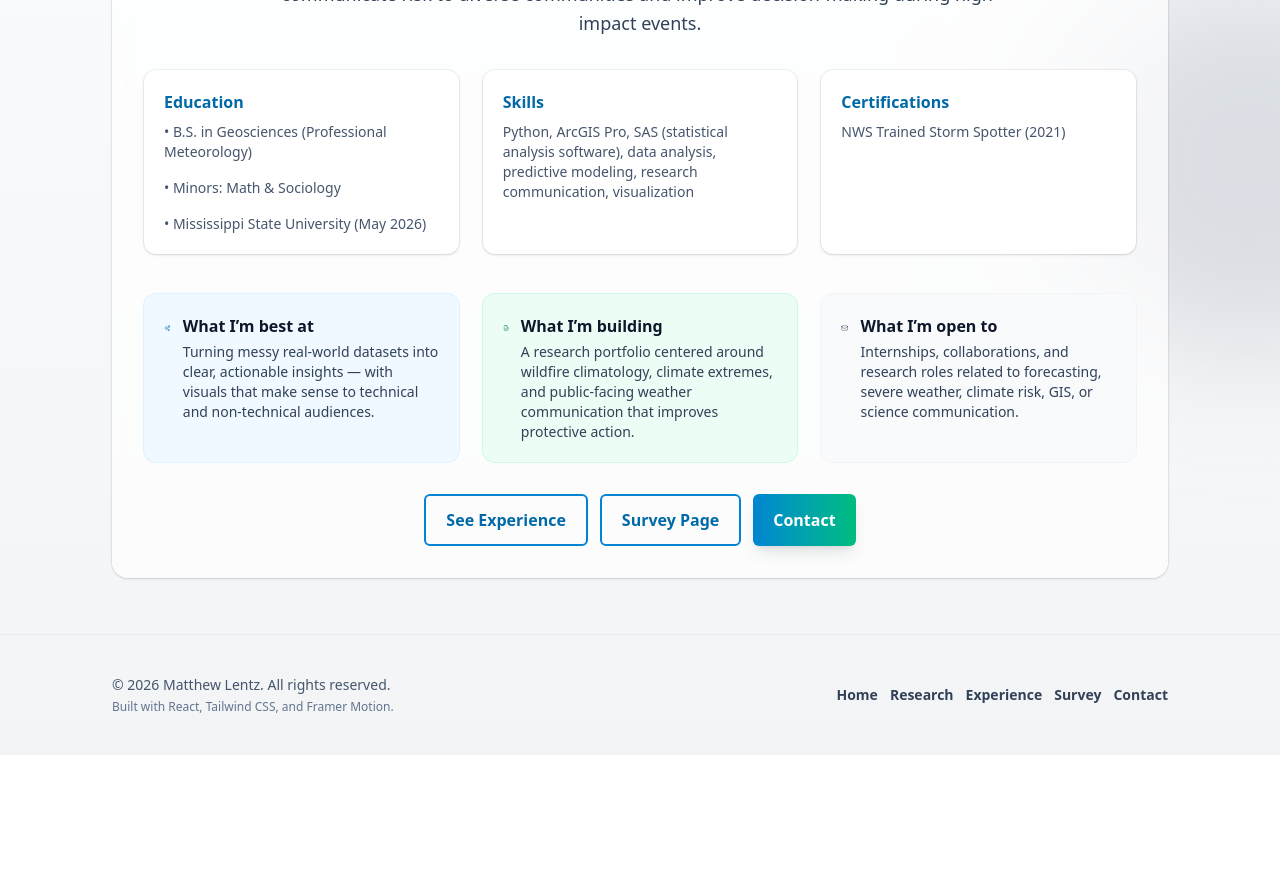
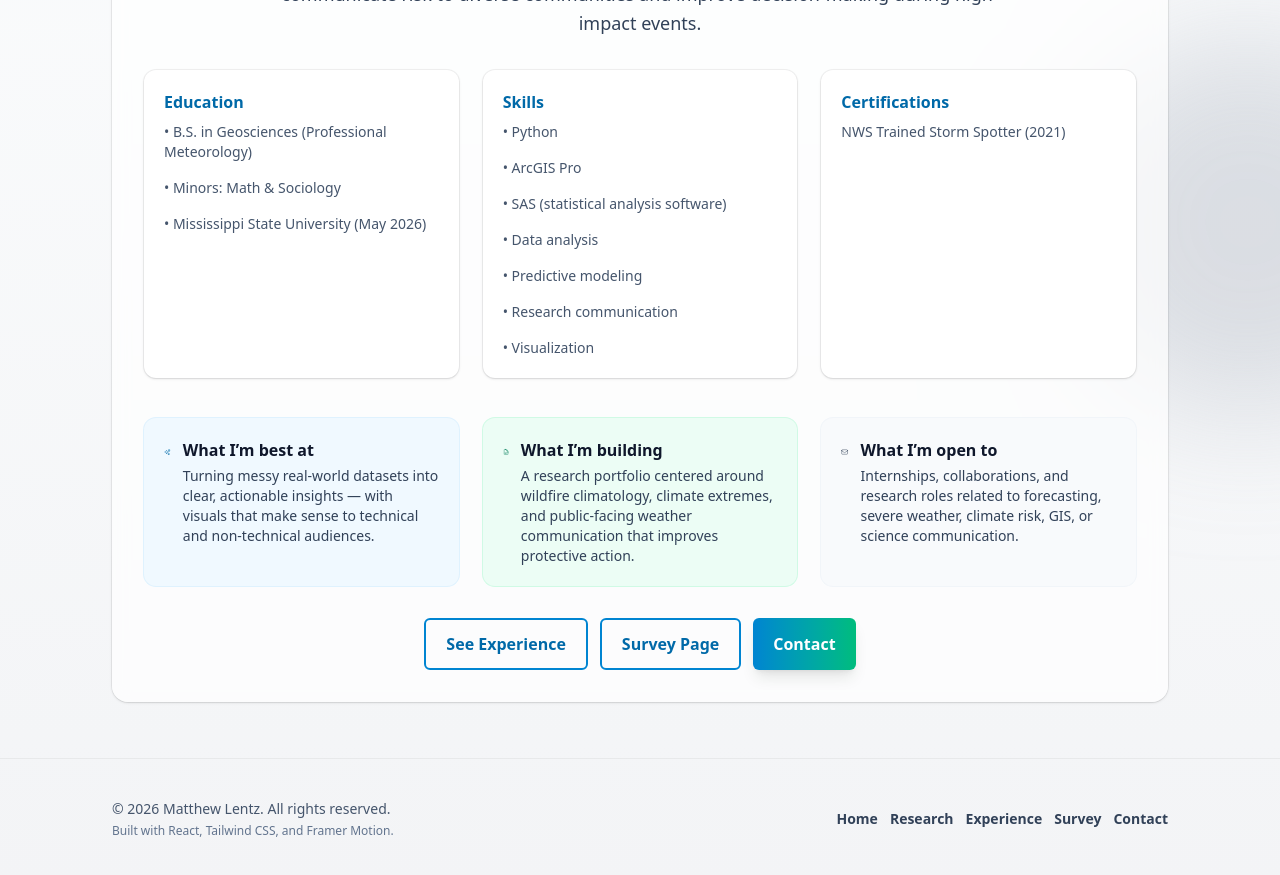
Before and after one commit to Mattisback04/MattTheMet, a React (Vite) app: page / in a window 1280 px wide. Shown: the part 820-1695 px from the top of the page. Before the commit the page ends 1575 px from the top, so only its background shows below. Built offline with nearby package versions, Linux system fonts and the light colour scheme.

Commit message:
Replace profile image size

```diff
--- a/src/PersonalWebsite.jsx
+++ b/src/PersonalWebsite.jsx
@@ -1027,7 +1027,13 @@ function HomePage() {
               <div>•   Mississippi State University (May 2026)</div>
             </InfoCard>
               <InfoCard title="Skills">
-                Python, ArcGIS Pro, SAS (statistical analysis software), data analysis, predictive modeling, research communication, visualization
+              <div className="mb-4">•   Python</div>
+              <div className="mb-4">•   ArcGIS Pro</div>
+              <div className="mb-4">•   SAS (statistical analysis software)</div>
+              <div className="mb-4">•   Data analysis</div>
+              <div className="mb-4">•   Predictive modeling</div>
+              <div className="mb-4">•   Research communication</div>
+              <div>•   Visualization</div>
               </InfoCard>
               <InfoCard title="Certifications">NWS Trained Storm Spotter (2021)</InfoCard>
             </div>
```
